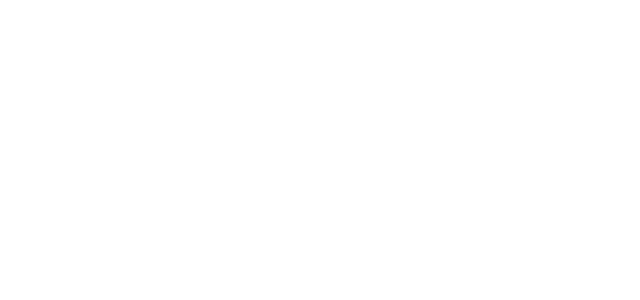
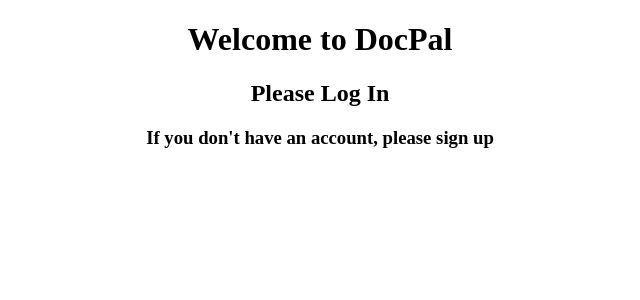
Before and after one commit to ebuczek525/CS546-FinalProject, a Svelte app in the folder frontend/: page / in a window 1280 px wide. Shown: the top 300 px of the page, without its empty margins (320-960 px from the left). Built offline with nearby package versions, Linux system fonts and the light colour scheme.

Commit message:
render some text

```diff
--- a/frontend/src/App.svelte
+++ b/frontend/src/App.svelte
@@ -1,9 +1,18 @@
-<script></script>
+<script>
+ import Gatekeeper from './Gatekeeper.svelte';
+</script>
 
-<style lang="sass"></style>
+<style lang="sass">
+h1
+  text-align: center
+</style>
 
-<header></header>
+<header>
+    <h1>
+	Welcome to DocPal
+    </h1>
+</header>
 
-<main></main>
+<main><Gatekeeper/></main>
 
 <footer></footer>
--- /dev/null
+++ b/frontend/src/Gatekeeper.svelte
@@ -0,0 +1,10 @@
+<style lang="sass">
+.login
+  text-align: center
+
+</style>
+
+<div class="login">
+    <h2>Please Log In</h2>
+    <h3>If you don't have an account, please sign up</h3>
+</div>
```
